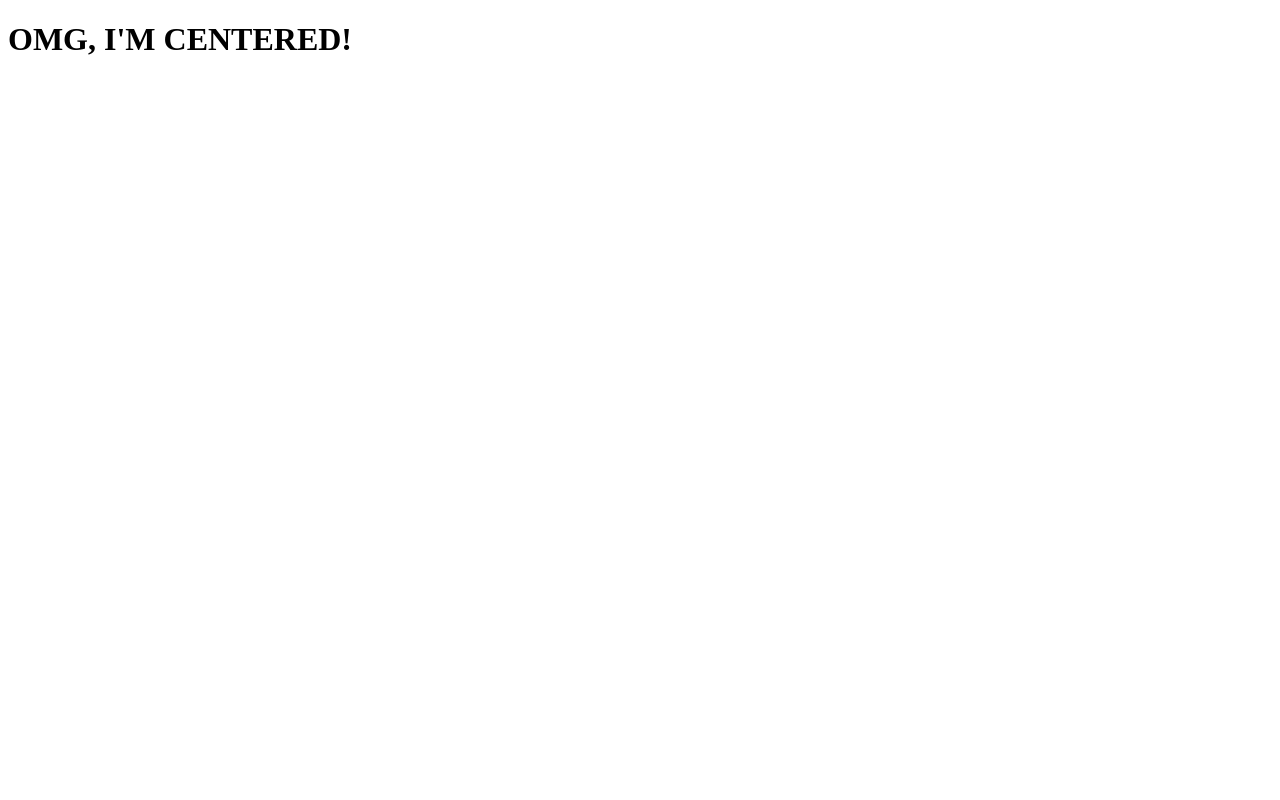
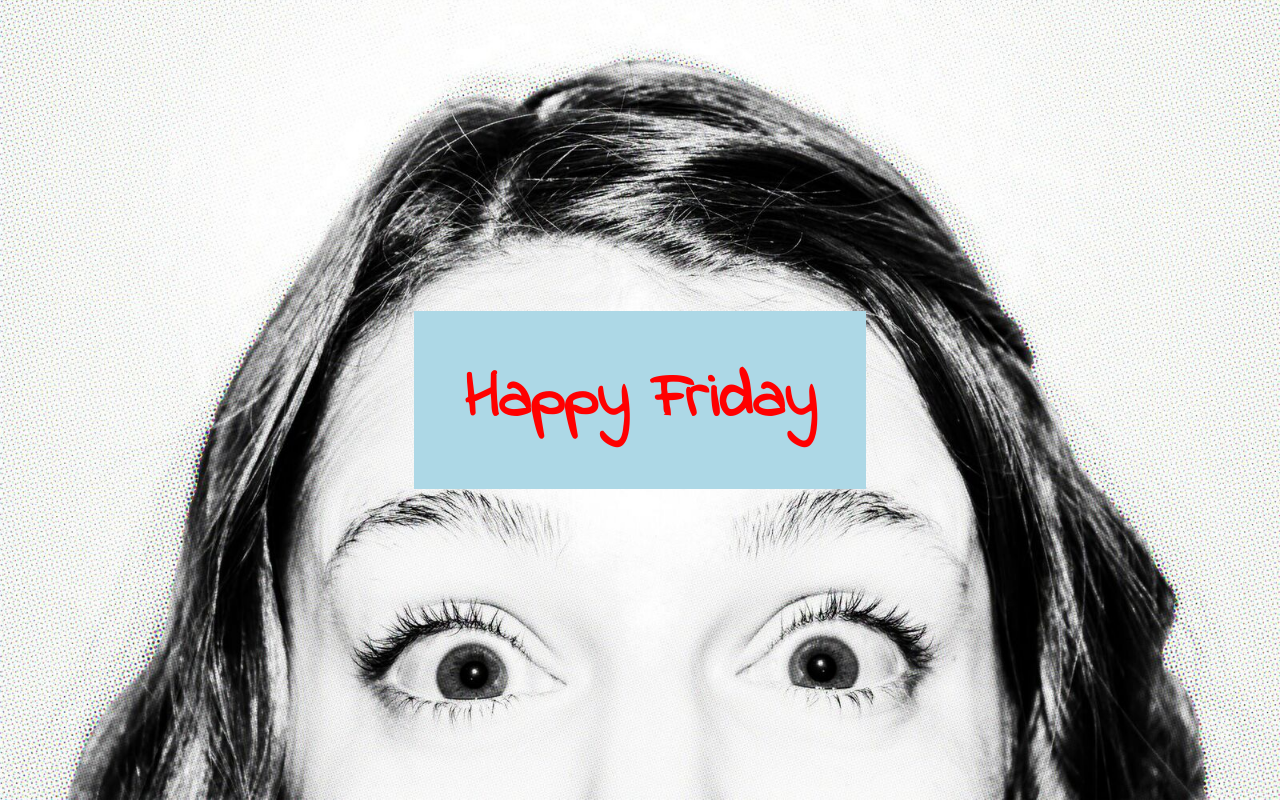
Before and after one commit to floresflyingcircus/206-flexbox, a plain HTML site: page index.html in a window 1280 px wide. Drawn offline with Linux system fonts and the light colour scheme; a web font is replaced by a local one.

Commit message:
add centering styles

```diff
--- a/css/style.css
+++ b/css/style.css
@@ -0,0 +1,40 @@
+html, body {
+  height: 100%;
+  margin: 0;
+  font-size: 16px;
+}
+
+body {
+  display: flex;
+  justify-content: center;
+  align-items: center;
+  background: url('../img/wow.png') bottom center no-repeat;
+  background-size: cover;
+  font-size: 1em;
+  font-family: 'Indie Flower', cursive;
+}
+
+.centered {
+  padding: 0 3.125em;
+  background: lightblue;
+}
+
+h1 {
+  font-size: 2em;
+  color: #fff;
+  text-align: center;
+}
+
+@media screen and (min-width: 786px){
+  h1 {
+    font-size: 3em;
+    color: green;
+  }
+}
+
+@media screen and (min-width: 1200px){
+  h1 {
+    font-size: 4em;
+    color: red;
+  }
+}
--- a/index.html
+++ b/index.html
@@ -6,11 +6,13 @@
   <title>Skillcrush Flexbox Example</title>
   <meta name="viewport" content="width=device-width, initial-scale=1.0">
   <link rel="stylesheet" href="css/style.css">
+  <link href="https://fonts.googleapis.com/css?family=Modak&display=swap" rel="stylesheet">
+  <link href="https://fonts.googleapis.com/css?family=Indie+Flower&display=swap" rel="stylesheet">
 </head>
 
 <body>
   <div class="centered">
-      <h1>OMG, I'M CENTERED!</h1>
+      <h1>Happy Friday</h1>
   </div>
 
 
```
Also changed, not shown: 1 other file.
